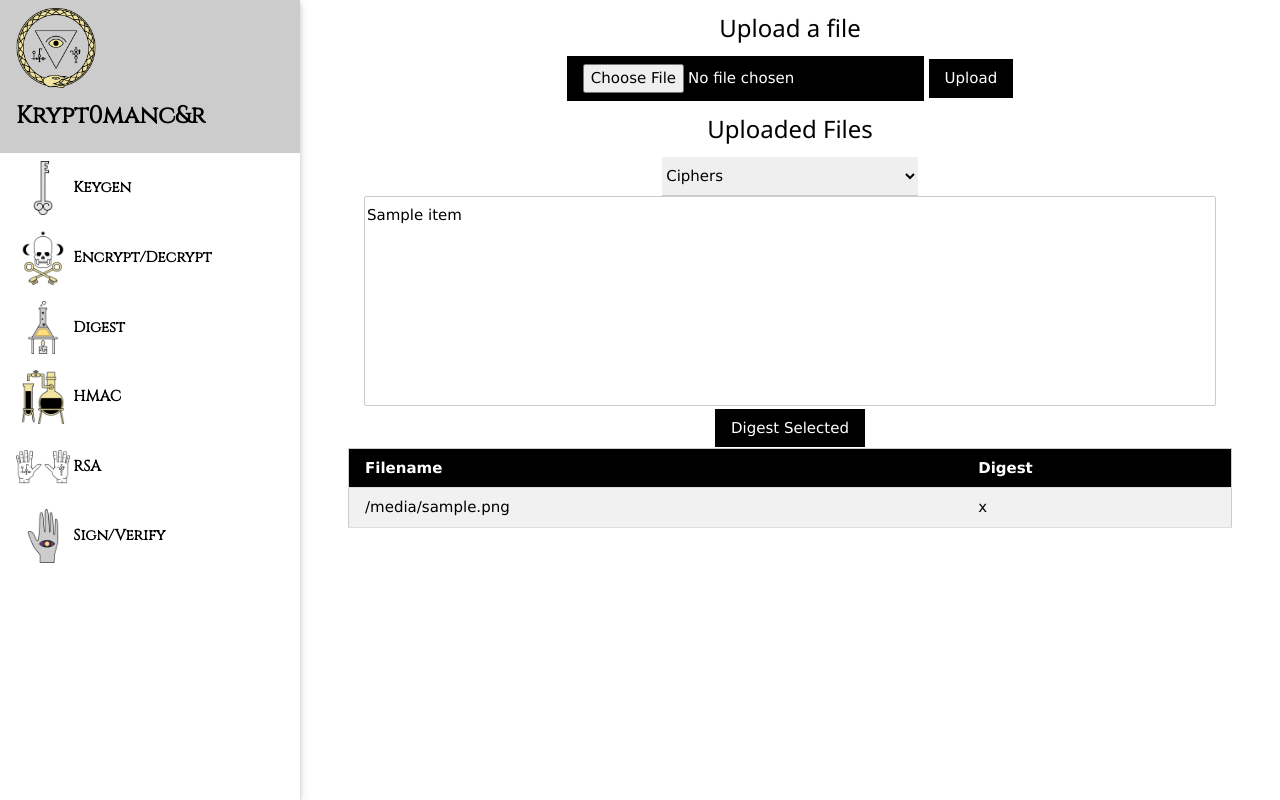
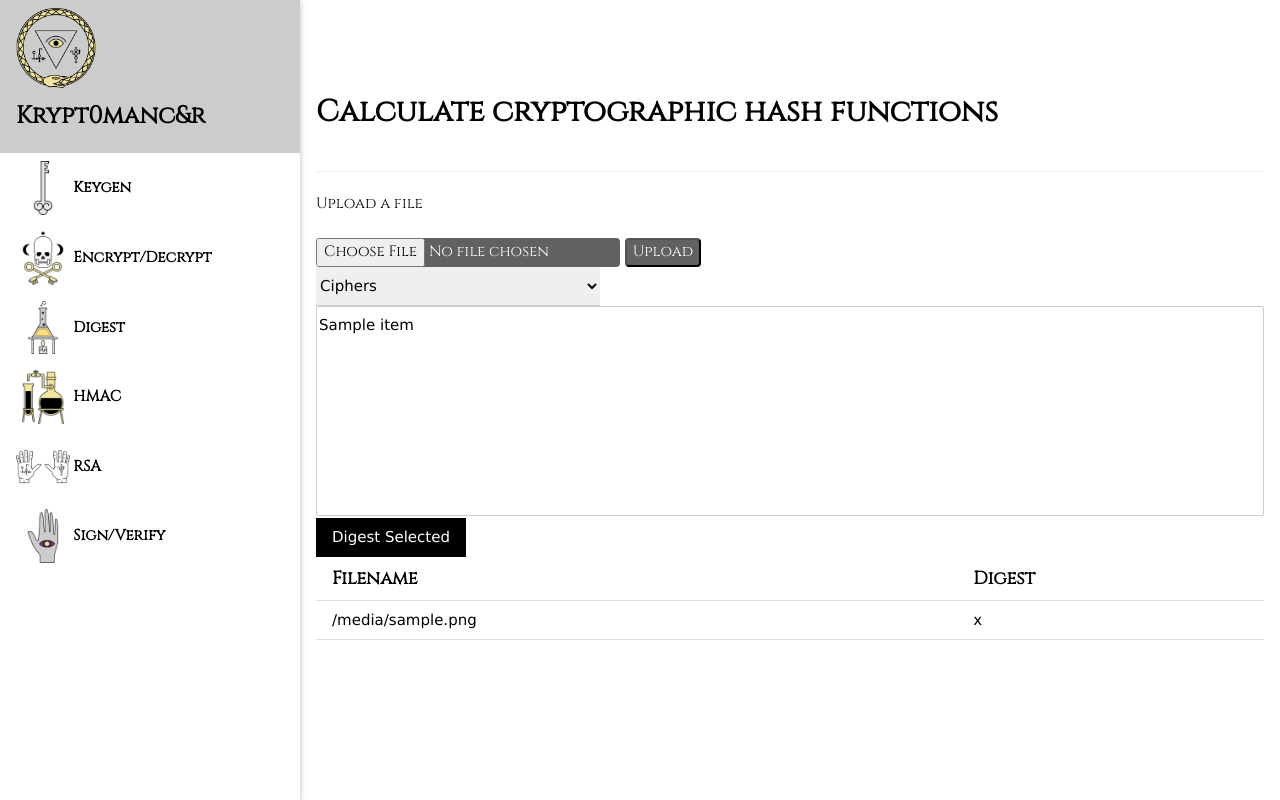
Before and after one commit to hoakbuilds/kryptomancer, a Python web app: template templates/digester.html in a window 1280 px wide. Run offline with Jinja, Linux system fonts and the light colour scheme; the template is opened without the code that fills it: most values are stand-ins (such as "Sample title", 1, 10 or a date in 2020).

Commit message:
design digest incompleto

```diff
--- a/templates/digester.html
+++ b/templates/digester.html
@@ -1,19 +1,21 @@
 {% extends 'base.html' %}
 
 {% block content %}
+<div class="w3-container w3-content w3-padding-64">
+  <h2 class="w3-cinzel w3-padding-16"> <b>Calculate cryptographic hash functions</b> </h2>
+  <hr>
 
-<div class="w3-container w3-center">
-  <div class="w3-container w3-center">
-    <div class="w3-container w3-center">
-      <h3 class="w3">Upload a file</h3>
+  <span class="w3-cinzel">Upload a file</span>
+  <br>
+  <br>
+
   <form method=post action="/digester/" enctype=multipart/form-data>
-        <input class="w3-btn w3-black w3-hover-white" type=file name=file>
-        <input class="w3-btn w3-black w3-hover-white" type=submit value=Upload>
+    <input class="w3-dark-grey w3-round w3-cinzel" type=file name=file>
+    <input class="w3-dark-grey w3-round w3-cinzel" type=submit value=Upload>
   </form>
-    </div>
-    <div class="w3-container w3-center">
-        <div class="w3-container w3-center">
-            <h3 class="w3">Uploaded Files</h3>
+
+
+
   <form id="files" action="/digester/" method="POST">
       <select class="w3-select" name="selected_cipher" style="max-width:30%;right:0;">
       <div class="w3-dropdown-content w3-bar-block w3-border" >
@@ -33,12 +35,12 @@
       </select>
       <input class="w3-btn w3-black w3-hover-white" formaction="/digest_file/" type="submit" value="Digest Selected">
   </form>
-        </div>
-    </div>
-    <div class="w3-container w3-center">
-      <div class="w3-responsive">
-      <table class="w3-table-all">
-      <tr class="w3-black">
+
+
+
+
+    <table class="w3-table w3-left w3-bordered">
+    <tr class="w3-round w3-cinzel w3-large">
       <th>Filename</th>
       <th>Digest</th>
     </tr>
@@ -50,8 +52,6 @@
     {% endfor %}
     </table>
 </div>
-    </div>
-  </div>
-</div>
+
 
 {% endblock %}
--- a/templates/password_gen.html
+++ b/templates/password_gen.html
@@ -3,7 +3,7 @@
 {% block content %}
 
 <div class="w3-container w3-content w3-padding-64">
-    <h2 class="w3-cinzel w3-padding-16"> <b>Pseudo Random Keygen</b> </h2>
+    <h2 class="w3-cinzel w3-padding-16"> <b>Generate pseudo-random Keys</b> </h2>
     <hr>
 
     <span class="w3-cinzel">Insert your desired key length size</span>
```
Lines whose indentation alone changed are shown as unchanged.
